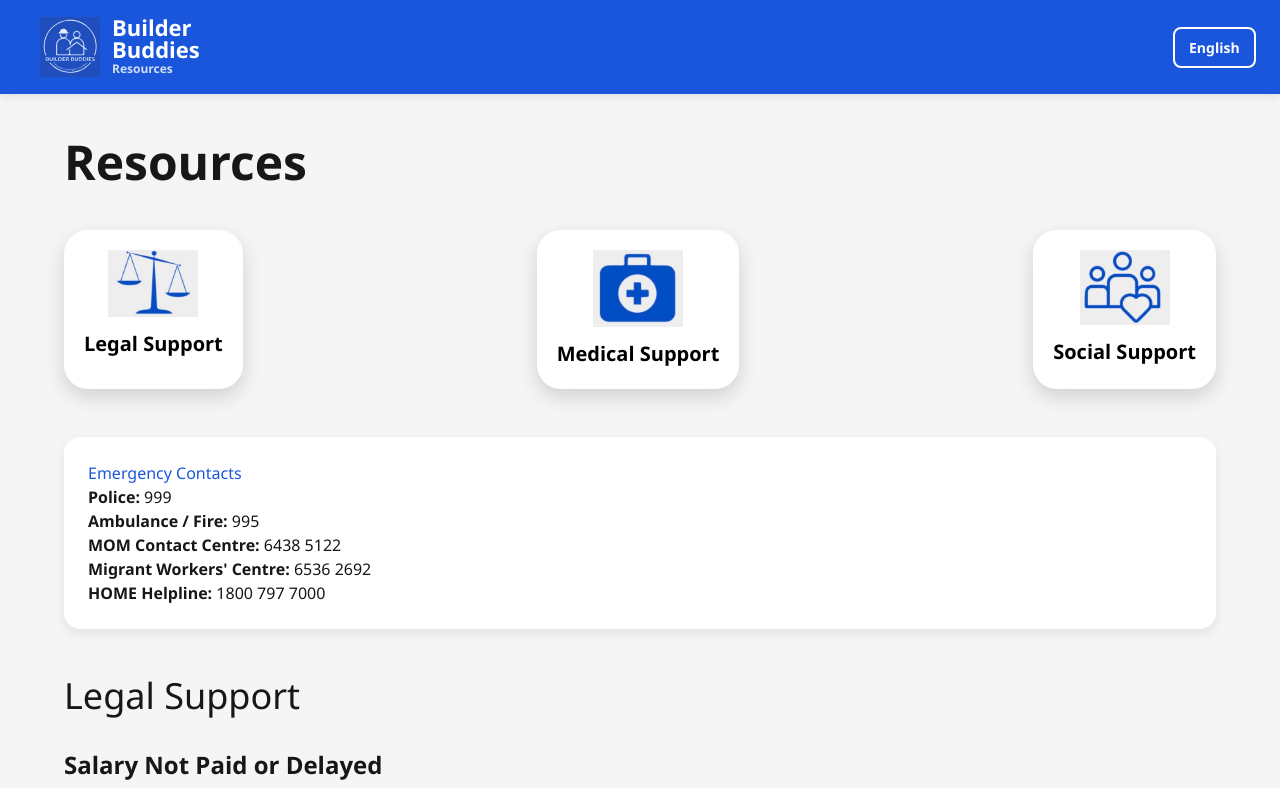
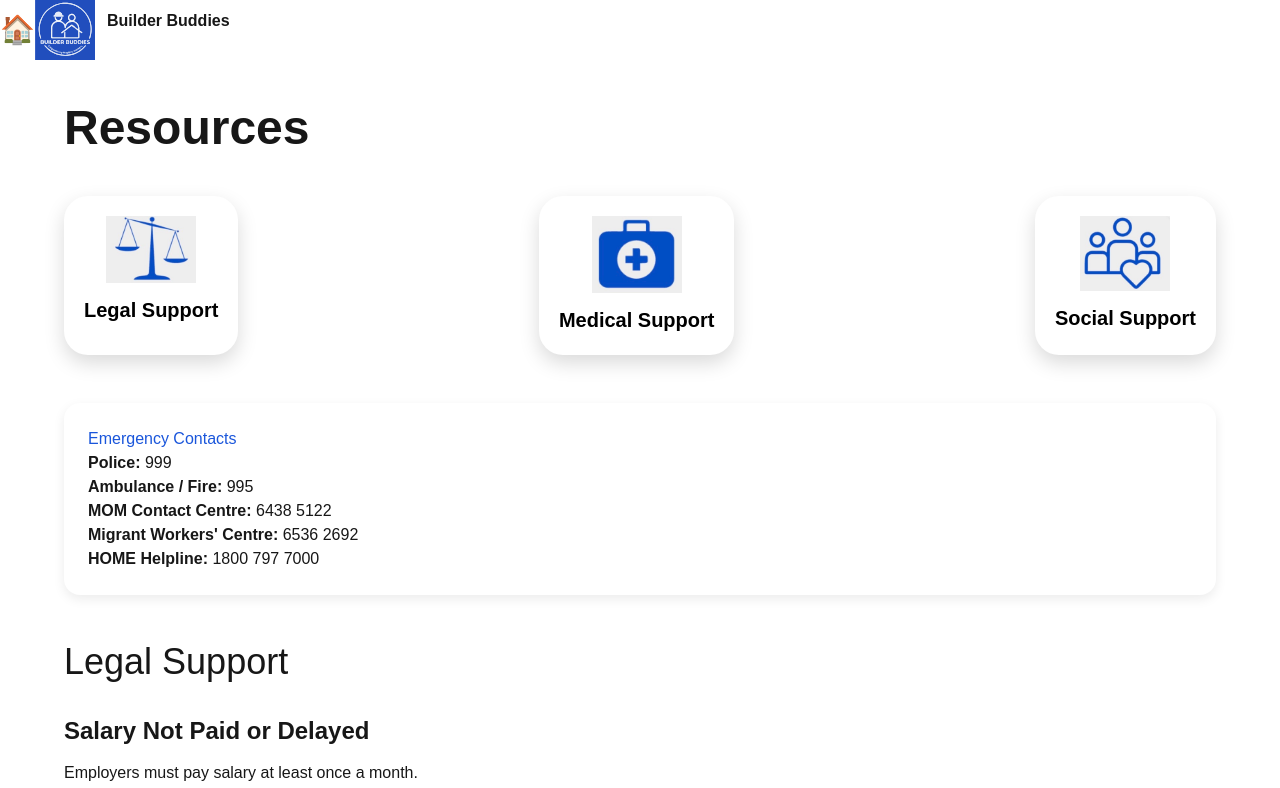
Before and after one commit to Maahi-Patangiya/BuilderBuddies, a Next.js app: page /resource in a window 1280 px wide. Shown: the top 788 px of the page. Built offline with nearby package versions, Linux system fonts and the light colour scheme.

Commit message:
tiny edits, standardized the buttons layout

```diff
--- a/app/faq/page.tsx
+++ b/app/faq/page.tsx
@@ -201,9 +201,8 @@ export default function FaqPage() {
           <div style={styles.logoGroup}>
             <Image src="/logo.svg" alt="Builder Buddies" width={60} height={60} priority />
             <div style={styles.titleColumn}>
-              <h1 style={styles.titleLine}>Builder</h1>
-              <h1 style={styles.titleLine}>Buddies</h1>
-              <p style={styles.pageLabel}>Dashboard</p>
+              <h1 style={styles.titleLine}>Builder Buddies</h1>
+              <p style={styles.pageLabel}>FAQ</p>
             </div>
           </div>
         </div>
--- a/app/resource/page.tsx
+++ b/app/resource/page.tsx
@@ -5,8 +5,9 @@ import { useRef } from "react";
 import Image from "next/image";
 import { useTranslation } from "react-i18next";
 import LanguageSwitcher from "@/components/LanguageSwitcher";
+import { styles } from "../styles/sharedstyles";
 
-export default function PlaceholderPage() {
+export default function ResourcePage() {
   const router = useRouter();
   const { t } = useTranslation();
   const legalRef = useRef<HTMLDivElement>(null);
@@ -14,88 +15,23 @@ export default function PlaceholderPage() {
   const socialRef = useRef<HTMLDivElement>(null);
 
   return (
-    <div
-      style={{
-        minHeight: "100vh",
-        backgroundColor: "#F5F5F5",
-        fontFamily: "'Segoe UI', Arial, sans-serif",
-      }}
-    >
-      {/* Header */}
-      <div
-        style={{
-          backgroundColor: "#1A56DB",
-          padding: "16px 24px",
-          display: "flex",
-          alignItems: "center",
-          justifyContent: "space-between",
-          boxShadow: "0 2px 8px rgba(0,0,0,0.1)",
-        }}
-      >
-        <div style={{ display: "flex", alignItems: "center", gap: "16px" }}>
-          <button
-            onClick={() => router.push("/dashboard")}
-            style={{
-              backgroundColor: "transparent",
-              border: "none",
-              cursor: "pointer",
-              fontSize: "28px",
-            }}
-          >
-
-          </button>
-
-          <div style={{ display: "flex", alignItems: "center", gap: "12px" }}>
-            <Image
-              src="/logo.svg"
-              alt="Builder Buddies"
-              width={60}
-              height={60}
-              priority
-            />
-            <div style={{ display: "flex", flexDirection: "column" }}>
-              <h1
-                style={{
-                  color: "white",
-                  margin: 0,
-                  fontSize: "22px",
-                  fontWeight: 800,
-                  lineHeight: 1,
-                }}
-              >
-                Builder
-              </h1>
-              <h1
-                style={{
-                  color: "white",
-                  margin: 0,
-                  fontSize: "22px",
-                  fontWeight: 800,
-                  lineHeight: 1,
-                }}
-              >
-                Buddies
-              </h1>
-              <p
-                style={{
-                  color: "rgba(255,255,255,0.8)",
-                  margin: 0,
-                  fontSize: "12px",
-                  fontWeight: 600,
-                }}
-              >
-                {/* Change this to match the page: "Clinic Map" | "Resources" | "FAQ" */}
-                {t("resources.title")}
-                {/* changed from "Resources" to translation key */}
-              </p>
+      <div style={styles.page}>
+        {/* Header */}
+        <div style={styles.header}>
+          <div style={styles.headerLeft}>
+            <button style={styles.homeButton} onClick={() => router.push("/dashboard")}>
+              🏠
+            </button>
+            <div style={styles.logoGroup}>
+              <Image src="/logo.svg" alt="Builder Buddies" width={60} height={60} priority />
+              <div style={styles.titleColumn}>
+                <h1 style={styles.titleLine}>Builder Buddies</h1>
+                <p style={styles.pageLabel}>{t("resources.title")}</p>
+              </div>
             </div>
           </div>
+          <LanguageSwitcher />
         </div>
-
-        <LanguageSwitcher />
-      </div>
-
-      {/* Page Content */}
 <div
   style={{
     width: "100%",
```
